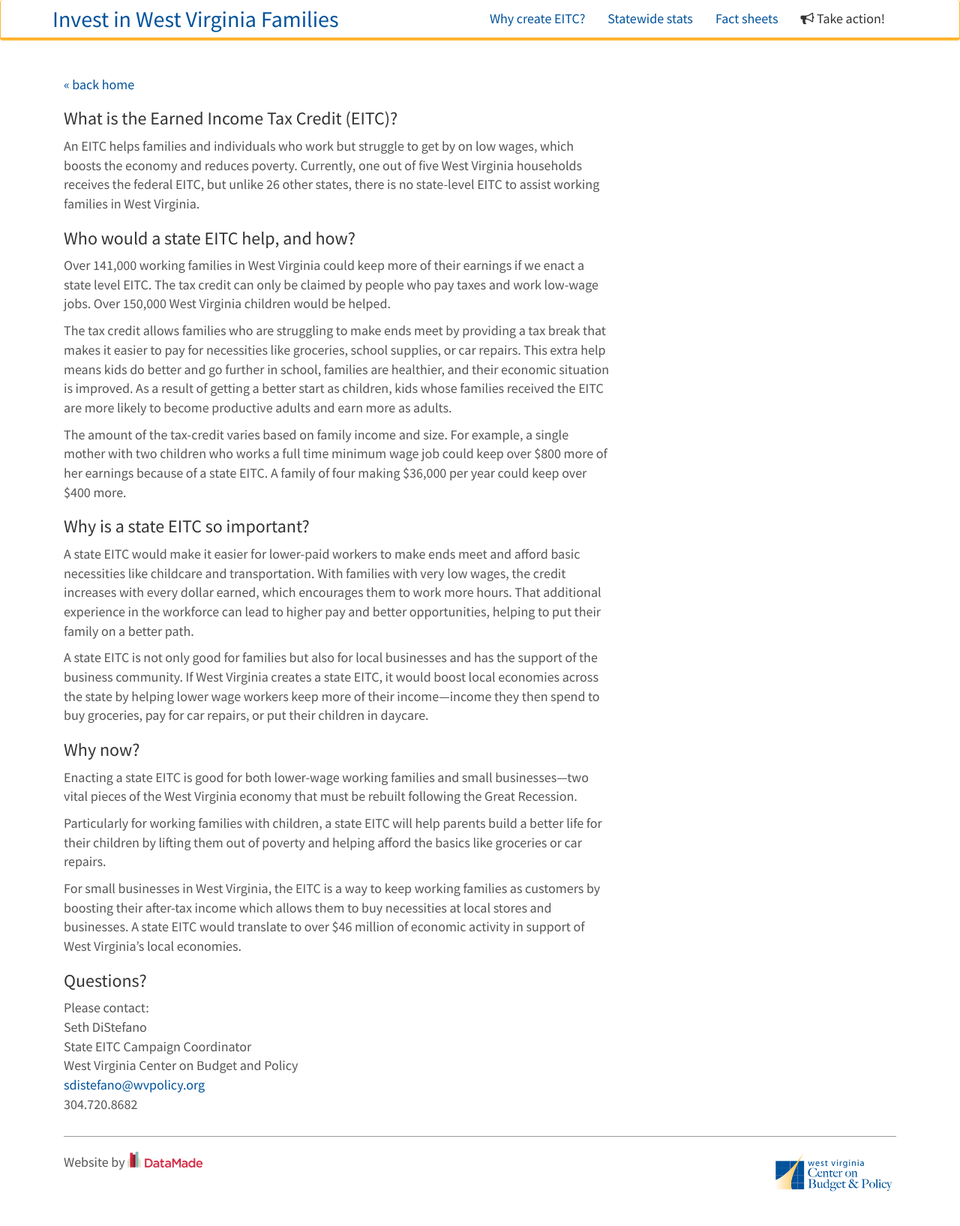
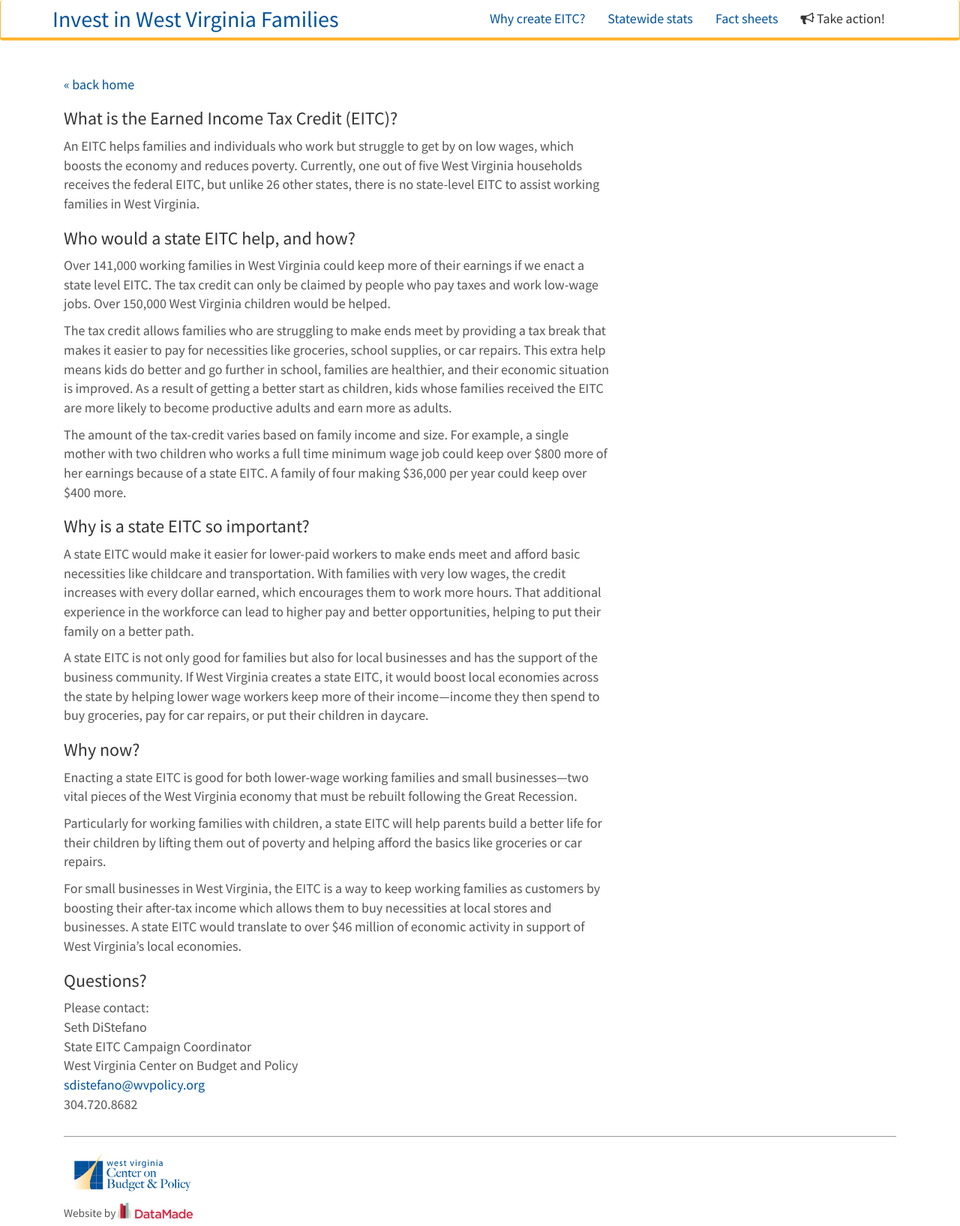
Before and after one commit to datamade/wv-eitc, a Jekyll site: the page built from why-create-eitc.html, in a window 1280 px wide. Shown: the whole page at 75% size. Built offline with Jekyll 4.4.1, drawn with Linux system fonts in a browser that asks for light colours; nearby versions of some CDN libraries; before the commit the page ends 1604 px from its top, so only the background shows below that.

Commit message:
mobile fixes close #3

```diff
--- a/_layouts/default.html
+++ b/_layouts/default.html
@@ -101,7 +101,8 @@
             <span class="icon-bar"></span>
           </button>
           <a class='navbar-brand' href="/">
-            Invest in West Virginia Families
+            <span class='hidden-xs hidden-sm'>Invest in West Virginia Families</span>
+            <small class='hidden-md hidden-lg'>Invest in WV Families</small>
           </a>
         </div>
         <div class="collapse navbar-collapse">
@@ -126,8 +127,8 @@
 
         <div class="footer">
           <hr />
-          <p class='pull-right'><a href='http://www.wvpolicy.org/'><img class='img-responsive' src='images/wvpolicy-logo.gif' alt='Fiscal Policy Center at Voices for Illinois Children' width='175px'/></a></p>
-          <p class='pull-left'>Website by <a href='http://datamade.us'><img class='footer-brand' src='images/datamade_logo_100_x_21.png' alt='DataMade' title='DataMade' /></a></p>
+          <p><a href='http://www.wvpolicy.org/'><img class='img-responsive' src='images/wvpolicy-logo.gif' alt='Fiscal Policy Center at Voices for Illinois Children' width='175px'/></a></p>
+          <small>Website by <a href='http://datamade.us'><img class='footer-brand' src='images/datamade_logo_100_x_21.png' alt='DataMade' title='DataMade' /></a></small>
         </div>
       </div>
     </div> <!-- /container -->
--- a/js/map.js
+++ b/js/map.js
@@ -250,7 +250,7 @@
             </div>\
             <div class='col-lg-6 text-center'>\
               <h3>Take action!</h3>\
-              <p>Help us spread the word about doubling the West Virginia Earned Income Tax Credit.<br /><br /></p><p><a class='btn btn-primary' target='_blank' href='https://actionnetwork.org/letters/tell-the-west-virginia-joint-select-committee-on-tax-reform-to-support-a-state-earned-income-tax-credit-3?clear_id=true'><i class='icon-bullhorn'></i> Tell your lawmaker EITC Works!</a></p>\
+              <p>Help us spread the word about doubling the West Virginia Earned Income Tax Credit.<br /><br /></p><p><a class='btn btn-primary' target='_blank' href='https://actionnetwork.org/letters/tell-the-west-virginia-joint-select-committee-on-tax-reform-to-support-a-state-earned-income-tax-credit-3?clear_id=true'><i class='icon-bullhorn'></i> Tell your lawmaker<span class='hidden-xs hidden-sm'> EITC Works</span>!</a></p>\
             </div>\
             <div class='clearfix'></div>\
             </div>";
```
Also changed, not shown: index.html (+4 -3 lines).
